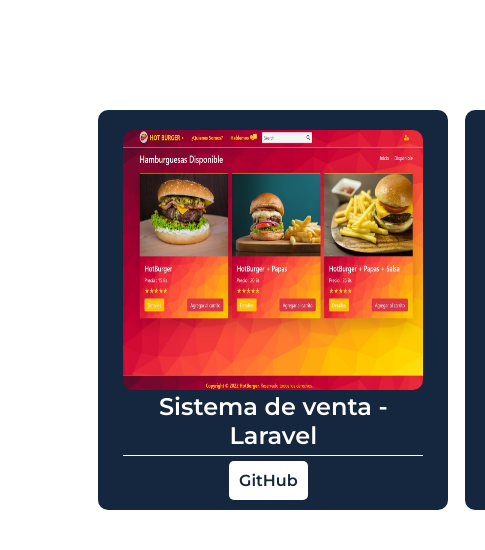
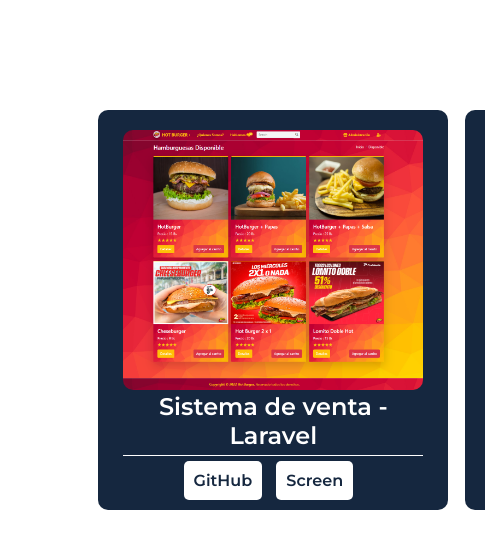
Before and after one commit to JorgeFigueroa626/soyfigueroa, a plain HTML site: page index.html in a window 1280 px wide. Shown: the part 2977-3527 px from the top of the page, 0-485 px from the left. Drawn offline with Linux system fonts and the light colour scheme.

Commit message:
actual2.2

```diff
--- a/index.html
+++ b/index.html
@@ -332,9 +332,10 @@
         <!-- fdghf -->
 
         <div class="card">
-          <img src="img/porfoliovetasonline.jpg" class="card__img" />
+          <img src="img/burger2.1.png" class="card__img" />
           <h2 class="card__title">Sistema de venta - Laravel</h2>
           <a href="#" class="card_cta">GitHub</a>
+          <a href="https://github.com/JorgeFigueroa626/soyfigueroa" class="card_cta">Screen</a>
         </div>
 
         <div class="card">
```
Also changed, not shown: img/VistaControlador.png (added), img/burger2.1.png (added), img/burgerHome.png (added).
